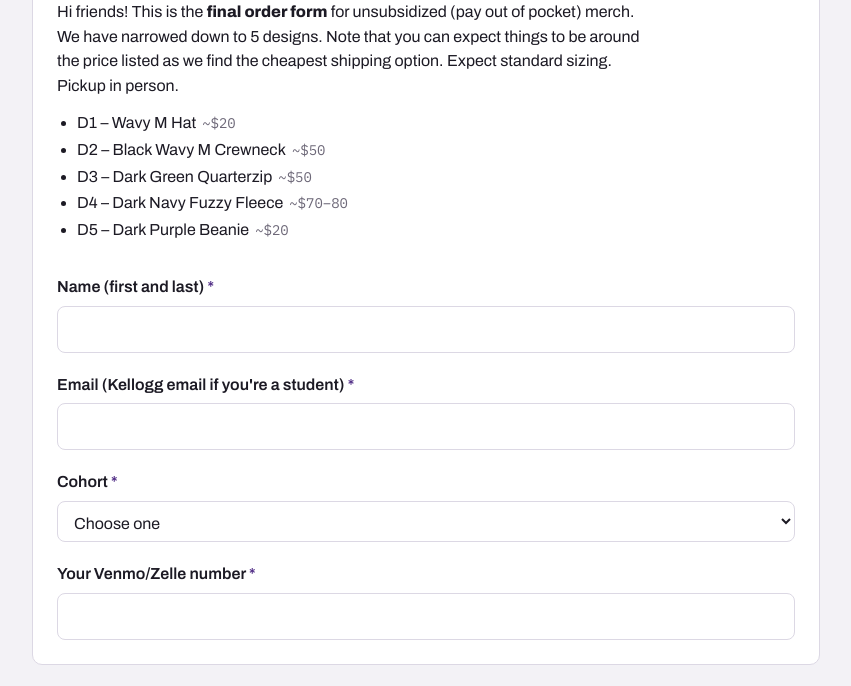
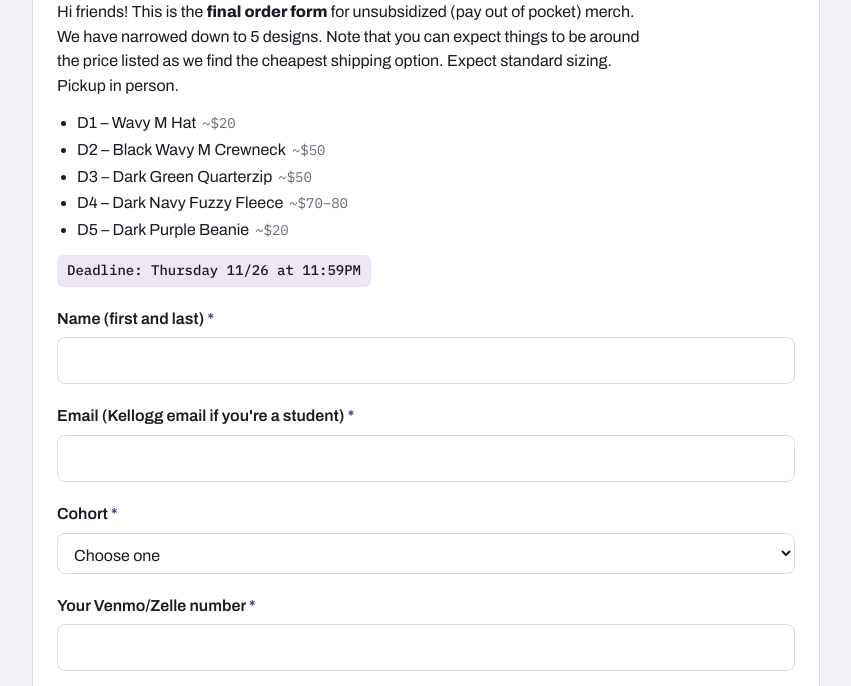
Before and after one commit to eileentjiang/mmm-merch, a plain HTML site: page final.html in a window 1280 px wide. Shown: the part 114-800 px from the top of the page, without its empty margins (214-1065 px from the left). Drawn offline with Linux system fonts and the light colour scheme.

Commit message:
Add files via upload

```diff
--- a/final.html
+++ b/final.html
@@ -48,6 +48,10 @@
   .intro p { margin: 0 0 12px; max-width: 65ch; }
   .intro p:last-child { margin-bottom: 0; }
   .price-list { margin: 0 0 12px; padding-left: 20px; }
+  .deadline {
+    display: inline-block; font: 500 14px/1.4 var(--font-mono);
+    background: var(--accent-soft); color: var(--ink); padding: 6px 10px; border-radius: 6px;
+  }
   .price-list li { margin: 2px 0; }
   .price-list .p { font-family: var(--font-mono); font-size: 14px; color: var(--mute); margin-left: 6px; }
   .field { display: flex; flex-direction: column; gap: 6px; }
@@ -146,6 +150,7 @@
         <div class="intro">
           <p>Hi friends! This is the <strong>final order form</strong> for unsubsidized (pay out of pocket) merch. We have narrowed down to 5 designs. Note that you can expect things to be around the price listed as we find the cheapest shipping option. Expect standard sizing. Pickup in person.</p>
           <ul class="price-list" id="price-list"></ul>
+          <p><span class="deadline">Deadline: Thursday 11/26 at 11:59PM</span></p>
         </div>
         <div class="field" data-field="name">
           <label for="name">Name (first and last) <span class="req">*</span></label>
```
